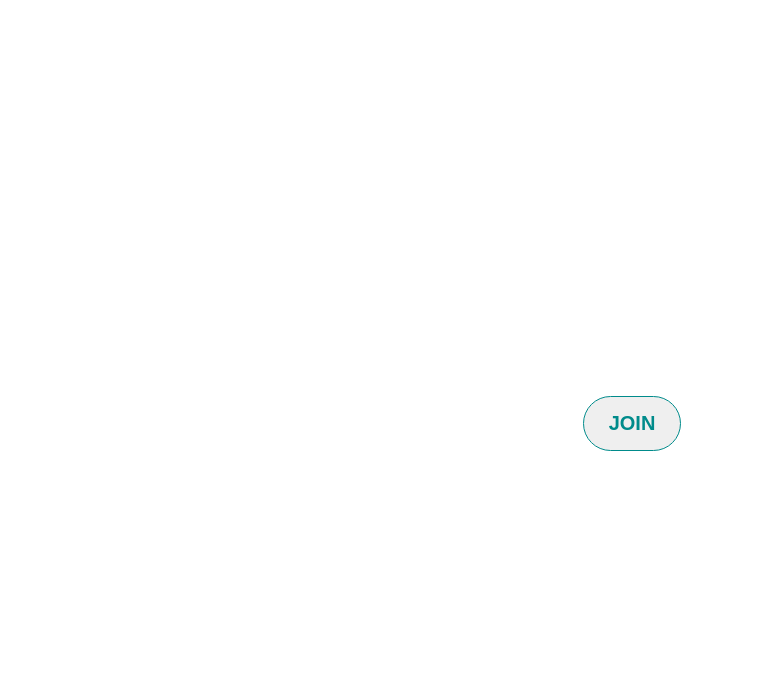
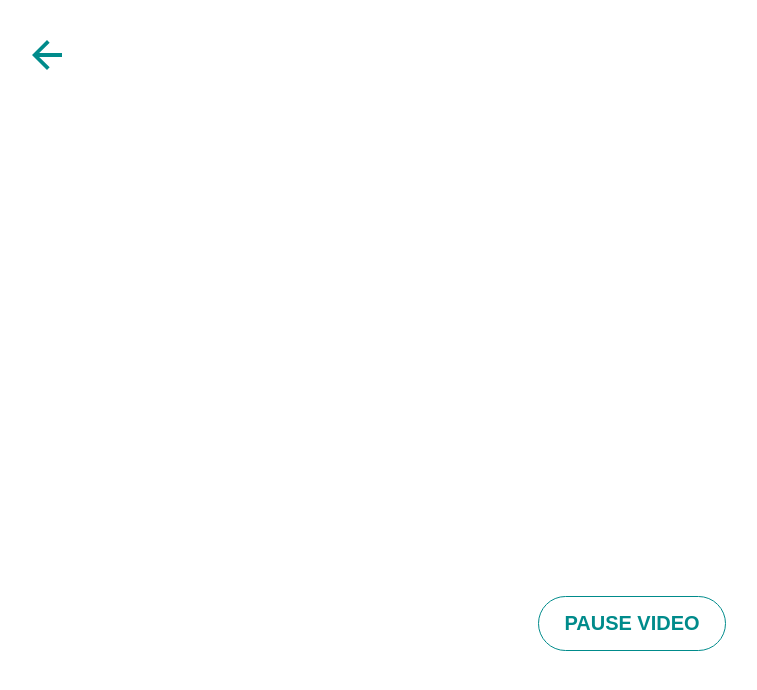
Before and after one commit to Nata25/video-stream, a Vue app: page /#/call in a window 1280 px wide. Shown: the top 690 px of the page, without its empty margins (8-765 px from the left). Built offline with nearby package versions, Linux system fonts and the light colour scheme.

Commit message:
Refactor styles, prepare Call component for video logic

```diff
--- a/src/App.vue
+++ b/src/App.vue
@@ -5,6 +5,8 @@
 </template>
 
 <script>
+import '@/assets/styles/main.css'
+
 export default {
   name: 'App'
 }
@@ -21,25 +23,4 @@ body,
   -webkit-font-smoothing: antialiased;
   -moz-osx-font-smoothing: grayscale;
 }
-
-.page-view {
-  display: flex;
-  flex-basis: 100%;
-  flex-direction: column;
-  align-items: center;
-  justify-content: center;
-  flex-grow: 1;
-}
-
-.button {
-  padding: 15px 25px;
-  margin-top: 30px;
-  font-size: 20px;
-  text-transform: uppercase;
-  color: darkcyan;
-  text-decoration: none;
-  font-weight: bold;
-  border: 1px solid darkcyan;
-  border-radius: 30px;
-}
 </style>
--- a/src/assets/js/video-stream.js
+++ b/src/assets/js/video-stream.js
@@ -0,0 +1,3 @@
+export function checkNavigator () {
+  return ('mediaDevices' in navigator && 'getUserMedia' in navigator.mediaDevices)
+}
--- /dev/null
+++ b/src/assets/styles/main.css
@@ -0,0 +1,40 @@
+body {
+  /* variables */
+  --text-color: rgb(57, 57, 57);
+  --button-color: darkcyan;
+
+  color: var(--text-color);
+}
+
+.page-view {
+  display: flex;
+  flex-basis: 100%;
+  flex-direction: column;
+  align-items: center;
+  justify-content: center;
+  flex-grow: 1;
+}
+
+.button {
+  padding: 15px 25px;
+  margin-top: 30px;
+  font-size: 20px;
+  text-transform: uppercase;
+  color: var(--button-color);
+  background-color: transparent;
+  text-decoration: none;
+  font-weight: bold;
+  border: 1px solid var(--button-color);
+  border-radius: 30px;
+}
+
+@keyframes fade-in {
+  from {
+    opacity: 0;
+    transform: translateY(20px);
+  }
+  to {
+    opacity: 1;
+    transform: translateY(0);
+  }
+}
--- a/src/components/Call.vue
+++ b/src/components/Call.vue
@@ -1,11 +1,77 @@
 <template>
-  <section class="page-view">
-    <button class="button">Join</button>
+  <section class="page-view call-page">
+    <nav class="call-page__nav">
+      <router-link to="/" class="call-page__back">
+        <svg
+          viewBox="0 0 341.333 341.333"
+          width="30"
+          height="30"
+        >
+          <polygon
+            points="341.333,149.333 81.707,149.333 200.853,30.187 170.667,0 0,170.667 170.667,341.333 200.853,311.147 81.707,192 341.333,192"
+            fill="currentColor"
+          />
+        </svg>
+      </router-link>
+    </nav>
+
+    <canvas id="canvas" />
+    <button
+      :class="['button', canStream && 'call-page__button']"
+      @click="toggleStream"
+    >
+      {{ buttonLabel }}
+    </button>
   </section>
 </template>
 
 <script>
+import { checkNavigator } from '@/assets/js/video-stream'
+
 export default {
-  name: 'Call'
+  name: 'Call',
+  data () {
+    return {
+      resumeLabel: 'Resume video',
+      pauseLabel: 'Pause video',
+      canStream: false,
+      isStreaming: true
+    }
+  },
+  computed: {
+    buttonLabel () {
+      return this.isStreaming ? this.pauseLabel : this.resumeLabel
+    }
+  },
+  mounted () {
+    this.canStream = checkNavigator()
+  },
+  methods: {
+    toggleStream () {
+
+    }
+  }
 }
 </script>
+
+<style scoped>
+  #canvas {
+    width: 500px;
+    height: 400px;
+  }
+
+  .call-page__nav {
+    position: absolute;
+    top: 40px;
+    left: 40px;
+  }
+
+  .call-page__back {
+    color: var(--button-color);
+  }
+
+  .call-page__button {
+    opacity: 0.6;
+    animation: fade-in 0.5s forwards;
+  }
+</style>
```
